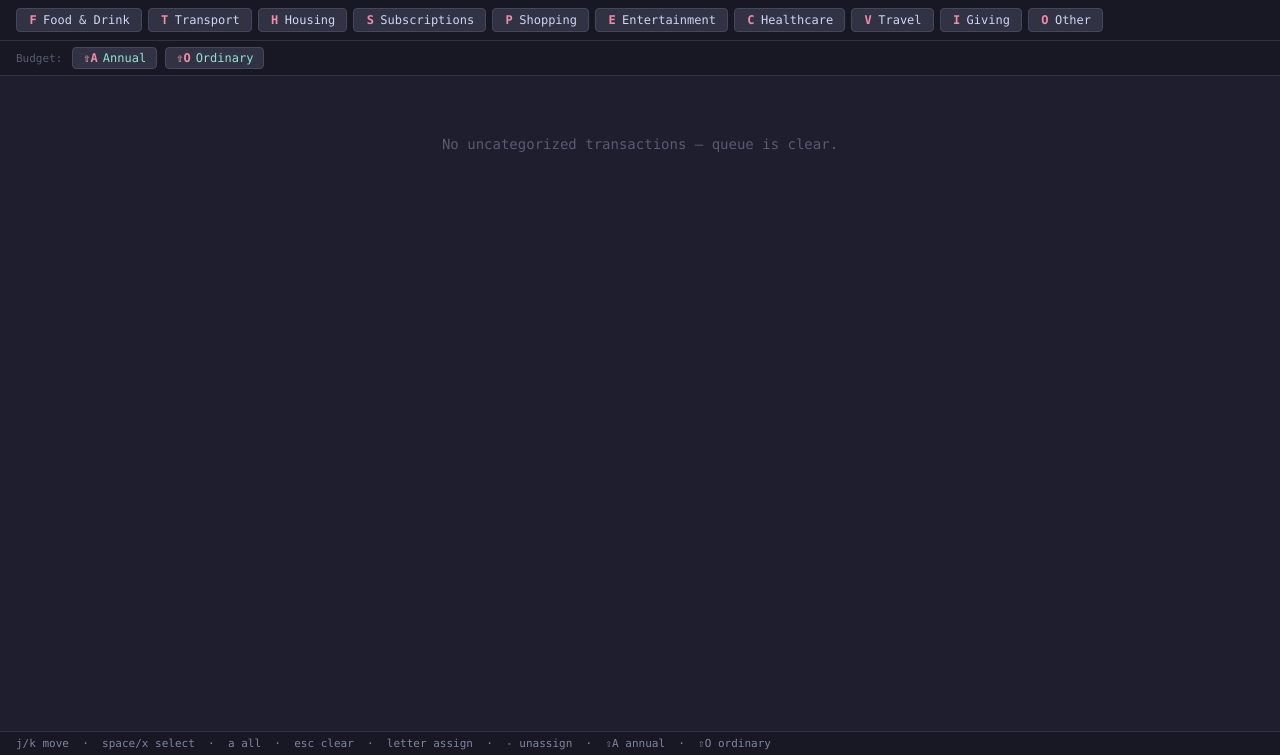
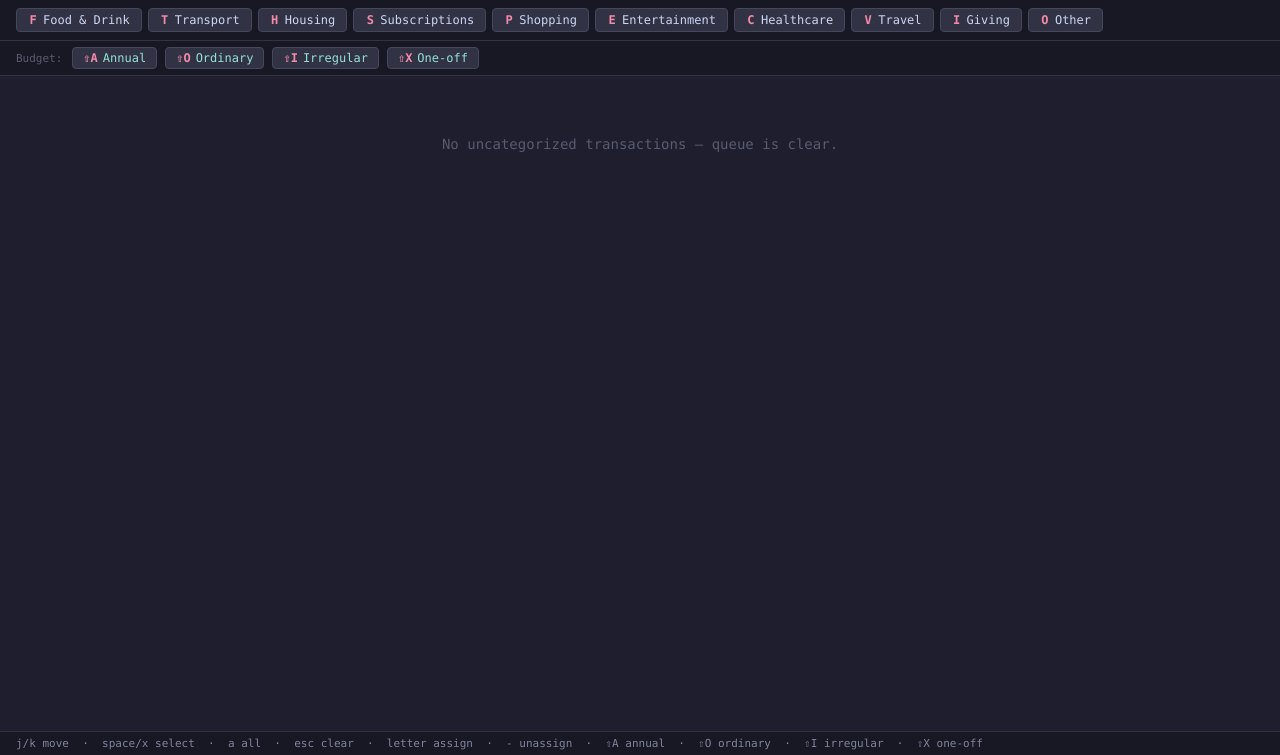
Before and after one commit to adamsc64/retirement-python, a Django app: page /categorize/ in a window 1280 px wide. Shown: the part 45-800 px from the top of the page. Run offline with Django 5.2, Linux system fonts and the light colour scheme; the visitor is signed in with stand-in values (Sample User, id 1); data that the repository does not hold is empty.

Commit message:
Fix columns

```diff
--- a/spending-observability-platform/money_observability/templates/money_observability/categorize.html
+++ b/spending-observability-platform/money_observability/templates/money_observability/categorize.html
@@ -84,11 +84,10 @@
 
     .col-check  { width: 36px; text-align: center; }
     .col-check input[type="checkbox"] { pointer-events: none; width: 14px; height: 14px; cursor: default; accent-color: #89b4fa; }
-    .col-date   { width: 152px; }
+    .col-date   { width: 136px; }
     .col-desc   { width: auto; }
-    .col-amount { width: 90px; text-align: right; }
-    .col-curr   { width: 56px; color: #585b70; }
-    .col-src    { width: 70px; color: #585b70; font-size: 11px; }
+    .col-amount { width: 80px; text-align: right; }
+    .col-curr   { width: 52px; color: #585b70; }
 
     tr.txn-row { cursor: pointer; user-select: none; }
     tr.txn-row:hover td { background: #2a2a3e; }
@@ -143,8 +142,8 @@
       cursor: pointer;
     }
     #view-category-select:focus { outline: 2px solid #89b4fa; outline-offset: 1px; }
-    .col-cat  { width: 160px; color: #a6adc8; font-size: 11px; }
-    .col-budg { width: 46px; text-align: center; color: #2d6e5e; font-size: 11px; font-weight: bold; }
+    .col-cat  { width: 128px; color: #a6adc8; font-size: 11px; }
+    .col-budg { width: 36px; text-align: center; color: #2d6e5e; font-size: 11px; font-weight: bold; }
 
     /* ── Budget bar ──────────────────────────────────────────── */
     #budget-bar {
@@ -203,8 +202,10 @@
 
 <div id="budget-bar">
   <span class="bar-label">Budget:</span>
-  <button class="budg-btn" data-treatment="annual" tabindex="-1"><span class="shortcut">⇧A</span>Annual</button>
-  <button class="budg-btn" data-treatment="ordinary" tabindex="-1"><span class="shortcut">⇧O</span>Ordinary</button>
+  <button class="budg-btn" data-treatment="annual" tabindex="-1" title="Paid once a year; amortised over 12 months for planning burn"><span class="shortcut">⇧A</span>Annual</button>
+  <button class="budg-btn" data-treatment="ordinary" tabindex="-1" title="Normal recurring monthly spend; included in baseline burn"><span class="shortcut">⇧O</span>Ordinary</button>
+  <button class="budg-btn" data-treatment="irregular" tabindex="-1" title="Expected but not monthly (e.g. medical, car maintenance); amortised in planning burn"><span class="shortcut">⇧I</span>Irregular</button>
+  <button class="budg-btn" data-treatment="one_off" tabindex="-1" title="Non-recurring; excluded from both baseline and planning burn"><span class="shortcut">⇧X</span>One-off</button>
 </div>
 
 <div id="txn-list">
@@ -214,10 +215,9 @@
       <col class="col-check">
       <col class="col-date">
       <col class="col-desc">
-      {% if show_category %}<col class="col-cat">{% endif %}
       <col class="col-amount">
       <col class="col-curr">
-      <col class="col-src">
+      {% if show_category %}<col class="col-cat">{% endif %}
       <col class="col-budg">
     </colgroup>
     <thead>
@@ -225,11 +225,10 @@
         <th class="col-check"></th>
         <th>Date</th>
         <th>Description</th>
-        {% if show_category %}<th>Category</th>{% endif %}
         <th style="text-align:right">Amount</th>
         <th>Curr</th>
-        <th>Source</th>
-        <th class="col-budg">Budg</th>
+        {% if show_category %}<th>Category</th>{% endif %}
+        <th class="col-budg"></th>
       </tr>
     </thead>
     <tbody id="txn-body">
@@ -238,11 +237,10 @@
         <td class="col-check"><input type="checkbox" tabindex="-1"></td>
         <td>{{ tx.posted_date|date:"Y-m-d D" }}</td>
         <td title="{{ tx.description_raw }}">{{ tx.display_desc }}</td>
-        {% if show_category %}<td class="col-cat">{{ tx.category }}</td>{% endif %}
         <td class="amount-cell" style="text-align:right">{{ tx.display_amount|floatformat:2 }}</td>
         <td>{{ tx.currency }}</td>
-        <td>{{ tx.source_institution }}</td>
-        <td class="col-budg">{% if tx.budget_treatment == 'annual' %}A{% elif tx.budget_treatment == 'ordinary' %}O{% endif %}</td>
+        {% if show_category %}<td class="col-cat">{{ tx.category }}</td>{% endif %}
+        <td class="col-budg">{% if tx.budget_treatment == 'annual' %}A{% elif tx.budget_treatment == 'ordinary' %}O{% elif tx.budget_treatment == 'irregular' %}I{% elif tx.budget_treatment == 'one_off' %}X{% endif %}</td>
       </tr>
       {% endfor %}
     </tbody>
@@ -253,7 +251,7 @@
 </div>
 
 <div id="status-bar">
-  <span>j/k&nbsp;move &nbsp;·&nbsp; space/x&nbsp;select &nbsp;·&nbsp; a&nbsp;all &nbsp;·&nbsp; esc&nbsp;clear &nbsp;·&nbsp; letter&nbsp;assign &nbsp;·&nbsp; -&nbsp;unassign &nbsp;·&nbsp; ⇧A&nbsp;annual &nbsp;·&nbsp; ⇧O&nbsp;ordinary</span>
+  <span>j/k&nbsp;move &nbsp;·&nbsp; space/x&nbsp;select &nbsp;·&nbsp; a&nbsp;all &nbsp;·&nbsp; esc&nbsp;clear &nbsp;·&nbsp; letter&nbsp;assign &nbsp;·&nbsp; -&nbsp;unassign &nbsp;·&nbsp; ⇧A&nbsp;annual &nbsp;·&nbsp; ⇧O&nbsp;ordinary &nbsp;·&nbsp; ⇧I&nbsp;irregular &nbsp;·&nbsp; ⇧X&nbsp;one-off</span>
   <span id="sel-count"></span>
 </div>
 
@@ -397,7 +395,7 @@
     if (!data.updated) return;
 
     // Update Budg cells in-place; do NOT remove rows
-    const label = treatment === 'annual' ? 'A' : 'O';
+    const label = {annual: 'A', ordinary: 'O', irregular: 'I', one_off: 'X'}[treatment] || '';
     const idSet = new Set(ids);
     rows().forEach(r => {
       if (idSet.has(parseInt(r.dataset.id, 10))) {
@@ -436,6 +434,8 @@
     if (e.shiftKey) {
       if (e.key === 'A') { e.preventDefault(); await assignBudget('annual'); return; }
       if (e.key === 'O') { e.preventDefault(); await assignBudget('ordinary'); return; }
+      if (e.key === 'I') { e.preventDefault(); await assignBudget('irregular'); return; }
+      if (e.key === 'X') { e.preventDefault(); await assignBudget('one_off'); return; }
       return;
     }
 
```
